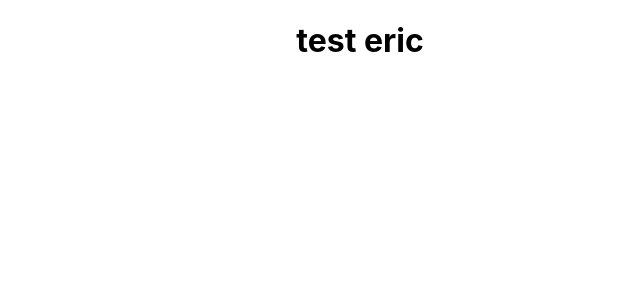
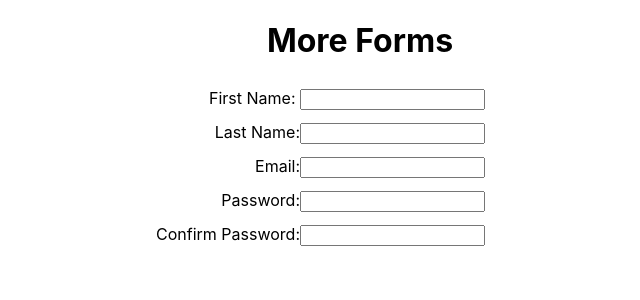
Before and after one commit to niembro64/more_forms, a React (Create React App) app: page / in a window 1280 px wide. Shown: the top 300 px of the page, without its empty margins (280-920 px from the left). Built offline with nearby package versions, Linux system fonts and the light colour scheme.

Commit message:
form started

```diff
--- a/src/App.css
+++ b/src/App.css
@@ -1,38 +1,21 @@
 .App {
   text-align: center;
+  display: flex;
+  flex-direction: column;
+
 }
 
-.App-logo {
-  height: 40vmin;
-  pointer-events: none;
+.appinner{
+  width: 60%;
+  text-align: center;
+  display: flex;
+  flex-direction: column;
+
 }
 
-@media (prefers-reduced-motion: no-preference) {
-  .App-logo {
-    animation: App-logo-spin infinite 20s linear;
-  }
+.item{
+  margin: 3px;
+  margin-left: auto;
+  margin-right: 0;
+  padding: 3px;
 }
-
-.App-header {
-  background-color: #282c34;
-  min-height: 100vh;
-  display: flex;
-  flex-direction: column;
-  align-items: center;
-  justify-content: center;
-  font-size: calc(10px + 2vmin);
-  color: white;
-}
-
-.App-link {
-  color: #61dafb;
-}
-
-@keyframes App-logo-spin {
-  from {
-    transform: rotate(0deg);
-  }
-  to {
-    transform: rotate(360deg);
-  }
-}
--- a/src/App.jsx
+++ b/src/App.jsx
@@ -3,7 +3,29 @@ import "./App.css";
 function App() {
   return (
     <div className="App">
-      <h1>test eric</h1>
+        <h1>More Forms</h1>
+      <div className="appinner">
+        <div className="item">
+          <label for="first_name">First Name: </label>
+          <input type="text" name="first_name" />
+        </div>
+        <div className="item">
+          <label for="last_name">Last Name:</label>
+          <input type="text" name="last_name" />
+        </div>
+        <div className="item">
+          <label for="email">Email:</label>
+          <input type="text" name="last_name" />
+        </div>
+        <div className="item">
+          <label for="password">Password:</label>
+          <input type="text" name="password" />
+        </div>
+        <div className="item">
+          <label for="confirm_password">Confirm Password:</label>
+          <input type="text" name="confirm_password" />
+        </div>
+      </div>{" "}
     </div>
   );
 }
```
